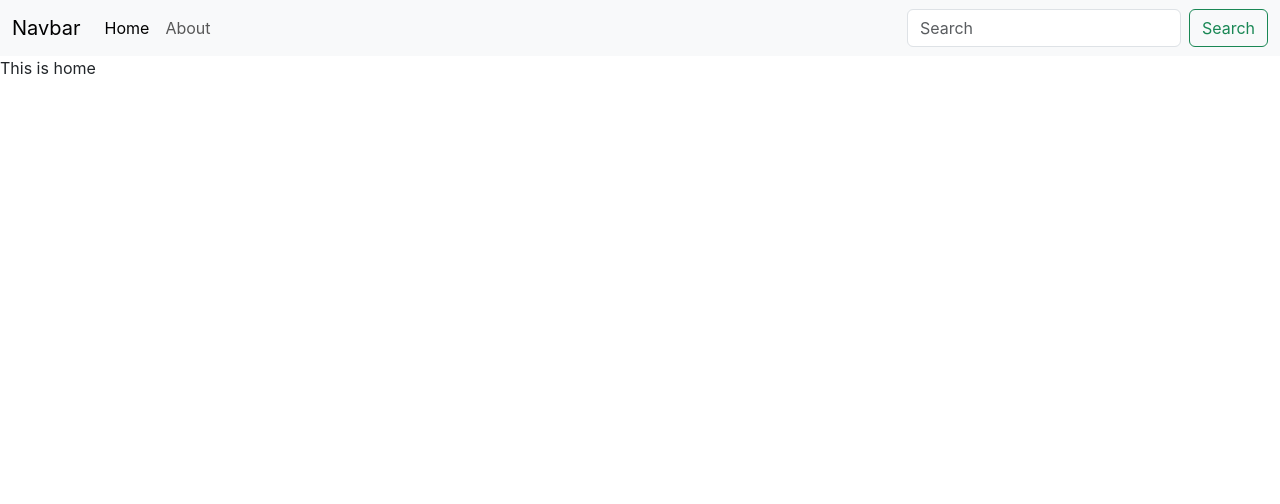
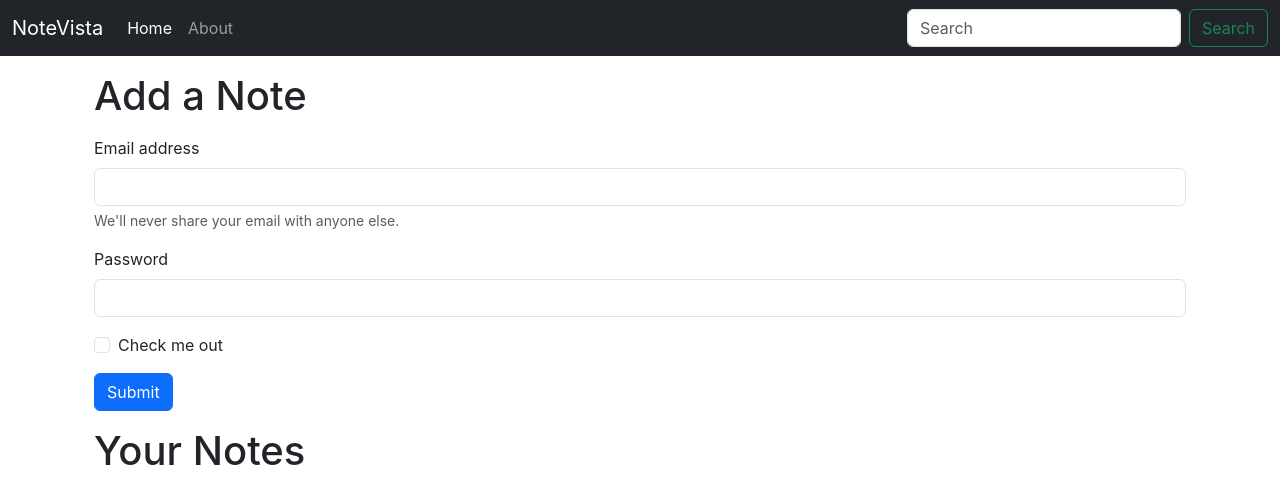
Before and after one commit to Abbas-coding/NoteVista, a React (Create React App) app: page / in a window 1280 px wide. Shown: the top 504 px of the page. Built offline with nearby package versions, Linux system fonts and the light colour scheme.

Commit message:
Context Api and useLocation

```diff
--- a/src/App.js
+++ b/src/App.js
@@ -3,17 +3,22 @@
 import Navbar from './components/Navbar';
 import Home from './components/Home';
 import About from './components/About';
+import NoteState from './context/notes/NoteState';
 
 function App() {
   return (
     <>
+    <NoteState>
     <Router>
       <Navbar />
+      <div className='container'>
       <Routes>
       <Route exact path="/" element={<Home />} />
       <Route exact path="/about" element={<About />} />
       </Routes>
+      </div>
     </Router>
+    </NoteState>
     </>
   );
 }
--- a/src/components/Home.js
+++ b/src/components/Home.js
@@ -1,11 +1,55 @@
-import React from 'react'
+import React from "react";
 
 const Home = () => {
   return (
     <div>
-        This is home
+      <div className="container my-3">
+        <h1>Add a Note</h1>
+        <form className="my-3">
+          <div className="mb-3">
+            <label htmlFor="exampleInputEmail1" className="form-label">
+              Email address
+            </label>
+            <input
+              type="email"
+              className="form-control"
+              id="exampleInputEmail1"
+              aria-describedby="emailHelp"
+            />
+            <div id="emailHelp" className="form-text">
+              We'll never share your email with anyone else.
+            </div>
+          </div>
+          <div className="mb-3">
+            <label htmlFor="exampleInputPassword1" className="form-label">
+              Password
+            </label>
+            <input
+              type="password"
+              className="form-control"
+              id="exampleInputPassword1"
+            />
+          </div>
+          <div className="mb-3 form-check">
+            <input
+              type="checkbox"
+              className="form-check-input"
+              id="exampleCheck1"
+            />
+            <label className="form-check-label" htmlFor="exampleCheck1">
+              Check me out
+            </label>
+          </div>
+          <button type="submit" className="btn btn-primary">
+            Submit
+          </button>
+        </form>
+        </div>
+        <div className="container my-3">
+        <h1>Your Notes</h1>
+      </div>
     </div>
-  )
-}
+  );
+};
 
-export default Home
+export default Home;
--- a/src/components/Navbar.js
+++ b/src/components/Navbar.js
@@ -1,13 +1,17 @@
-import React from "react";
-import {Link} from "react-router-dom"
+import React, {useEffect} from "react";
+import {Link, useLocation } from "react-router-dom"
 
 const Navbar = () => {
+  let location = useLocation()
+  useEffect(()=>{
+    console.log(location.pathname);
+  },[location])
   return (
     <div>
-      <nav className="navbar navbar-expand-lg bg-body-tertiary">
+      <nav className="navbar navbar-expand-lg navbar-dark bg-dark">
         <div className="container-fluid">
           <Link className="navbar-brand" to="/">
-            Navbar
+            NoteVista
           </Link>
           <button
             className="navbar-toggler"
@@ -23,12 +27,12 @@
           <div className="collapse navbar-collapse" id="navbarSupportedContent">
             <ul className="navbar-nav me-auto mb-2 mb-lg-0">
               <li className="nav-item">
-                <Link className="nav-link active" aria-current="page" to="/">
+                <Link className={`nav-link ${location.pathname === "/"? "active" : ""}`} aria-current="page" to="/">
                   Home
                 </Link>
               </li>
               <li className="nav-item">
-                <Link className="nav-link" to="/about">
+                <Link className={`nav-link ${location.pathname === "/about"? "active" : ""}`} to="/about">
                   About
                 </Link>
               </li>
--- /dev/null
+++ b/src/context/notes/NoteContext.js
@@ -0,0 +1,5 @@
+import { createContext } from "react";
+
+const NoteContext = createContext();
+
+export default NoteContext;
--- /dev/null
+++ b/src/context/notes/NoteState.js
@@ -0,0 +1,12 @@
+import React from "react";
+import NoteContext from "./NoteContext";
+
+const NoteState = (props)=>{
+    return(
+        <NoteContext.Provider value={{}} >
+            {props.children}
+        </NoteContext.Provider>
+    )
+}
+
+export default NoteState;
```
